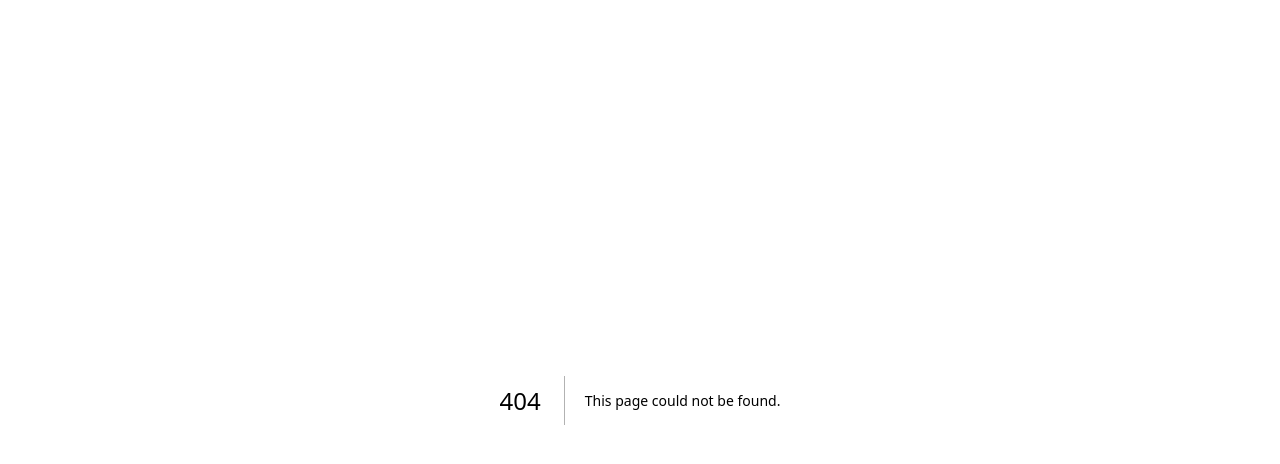
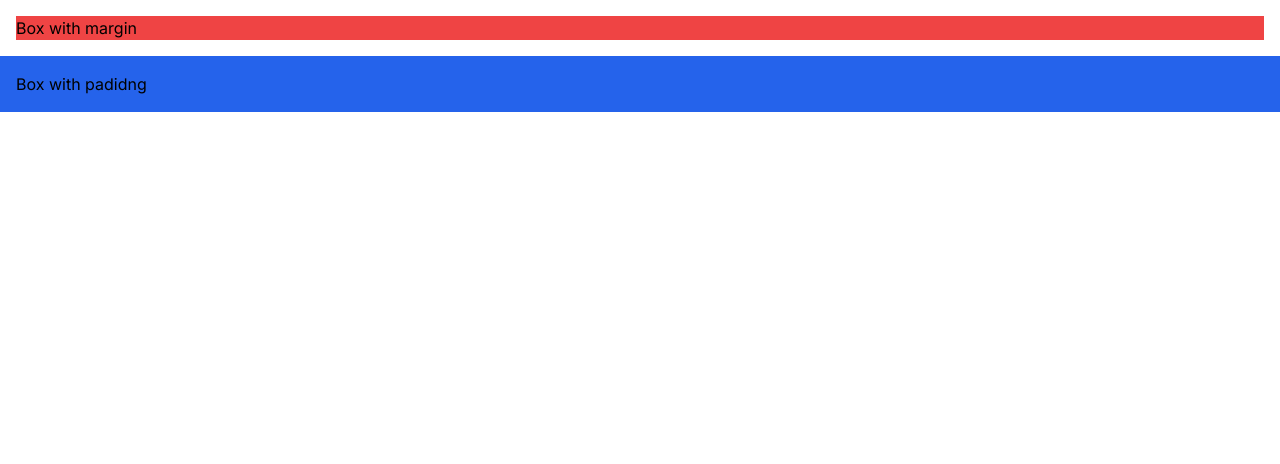
Before and after one commit to emersonjds/nextjs-tw, a Next.js app: page /spacesize in a window 1280 px wide. Before the commit this address had no page. Shown: the top 464 px of the page. Built offline with nearby package versions, Linux system fonts and the light colour scheme.

Commit message:
spacings

```diff
--- /dev/null
+++ b/src/app/spacesize/page.tsx
@@ -0,0 +1,12 @@
+export default function SpaceSize() {
+  return (
+    <>
+      <div className="bg-red-500 m-4">
+        <p>Box with margin</p>
+      </div>
+      <div className="bg-blue-600 p-4">
+        <p>Box with padidng</p>
+      </div>
+    </>
+  );
+}
```
